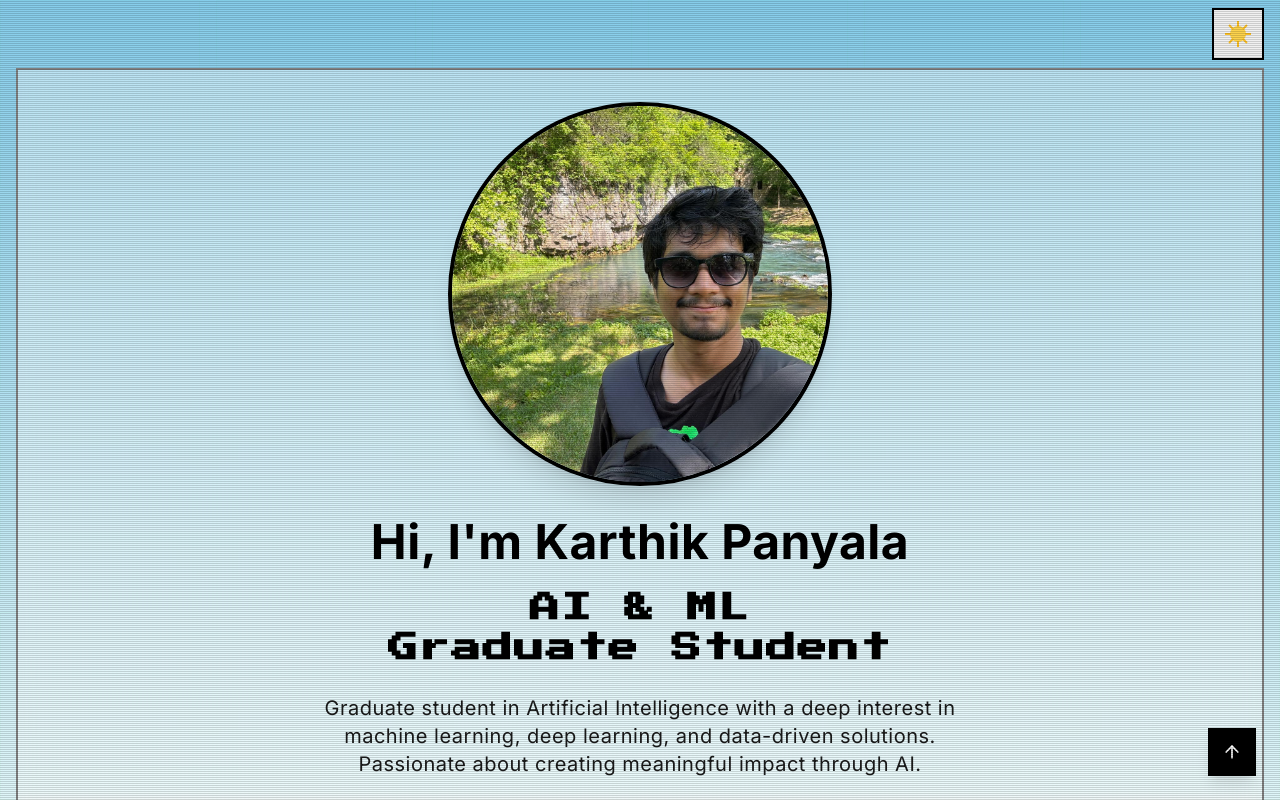
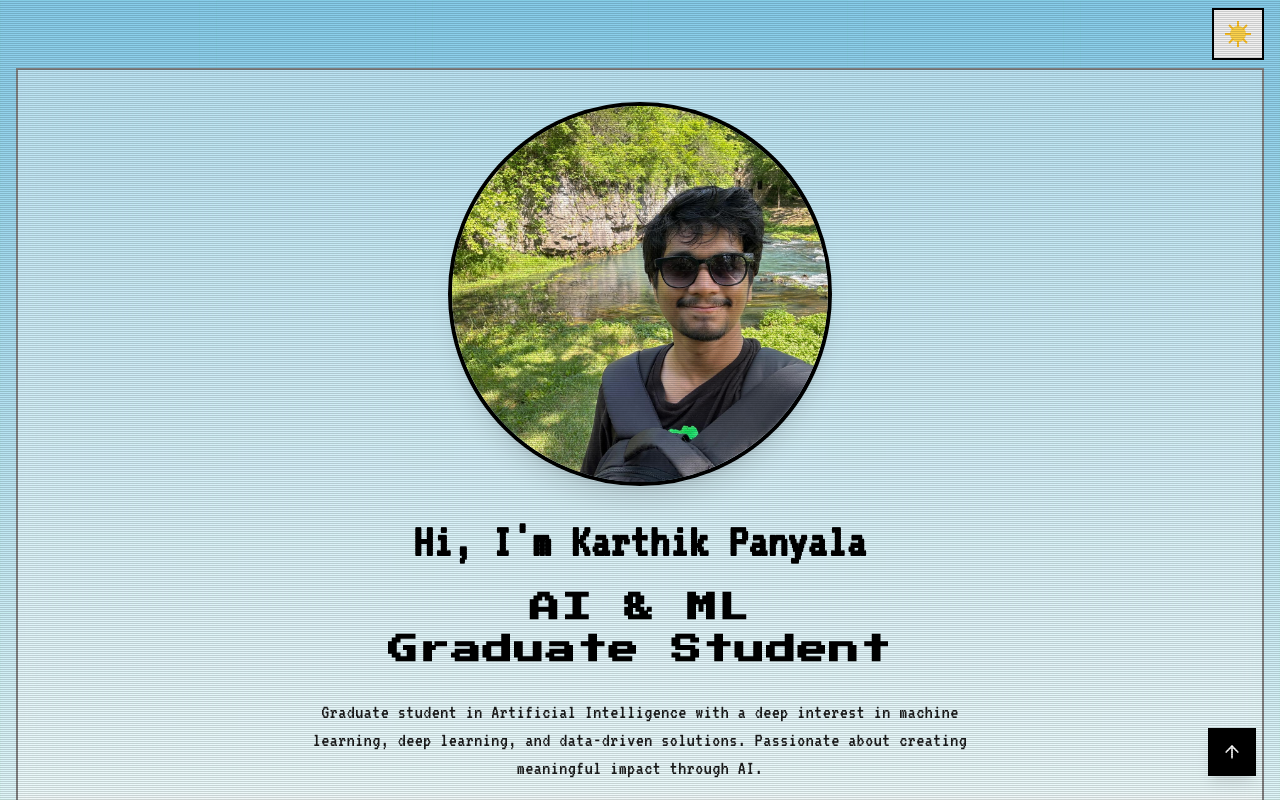
Before and after one commit to KarthikReddyPanyala/portfolio, a Next.js app: page / in a window 1280 px wide. Shown: the top 800 px of the page. Built offline with nearby package versions, Linux system fonts and the light colour scheme.

Commit message:
Fix styling issues and theme application

```diff
--- a/app/layout.tsx
+++ b/app/layout.tsx
@@ -1,15 +1,12 @@
 import type { Metadata } from 'next'
-import { Inter } from 'next/font/google'
 import './globals.css'
 import { ThemeProvider } from '@/components/ThemeProvider'
 import Background from '@/components/Background'
 import BackToTop from '@/components/BackToTop'
 
-const inter = Inter({ subsets: ['latin'] })
-
 export const metadata: Metadata = {
-  title: 'Your Portfolio',
-  description: 'Your personal portfolio website',
+  title: 'Karthik Panyala - Portfolio',
+  description: 'AI & ML Graduate Student Portfolio',
 }
 
 export default function RootLayout({
@@ -19,7 +16,7 @@ export default function RootLayout({
 }) {
   return (
     <html lang="en">
-      <body className={inter.className}>
+      <body>
         <ThemeProvider>
           <Background />
           {children}
--- a/components/ThemeProvider.tsx
+++ b/components/ThemeProvider.tsx
@@ -19,6 +19,10 @@ export function ThemeProvider({ children }: { children: React.ReactNode }) {
     const savedTheme = localStorage.getItem('theme') as Theme
     if (savedTheme) {
       setTheme(savedTheme)
+    } else {
+      // Set default theme based on user's system preference
+      const prefersDark = window.matchMedia('(prefers-color-scheme: dark)').matches
+      setTheme(prefersDark ? 'dark' : 'light')
     }
   }, [])
 
@@ -28,6 +32,8 @@ export function ThemeProvider({ children }: { children: React.ReactNode }) {
     // Apply theme to document
     document.documentElement.classList.remove('light', 'dark')
     document.documentElement.classList.add(theme)
+    document.body.classList.remove('light', 'dark')
+    document.body.classList.add(theme)
   }, [theme])
 
   return (
```
